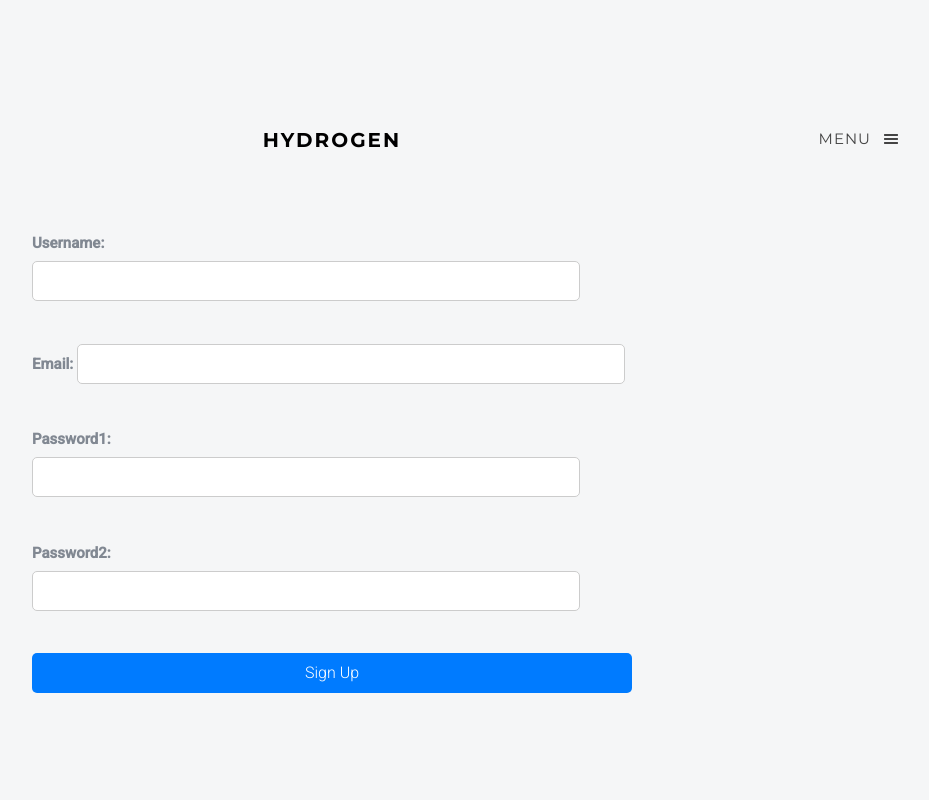
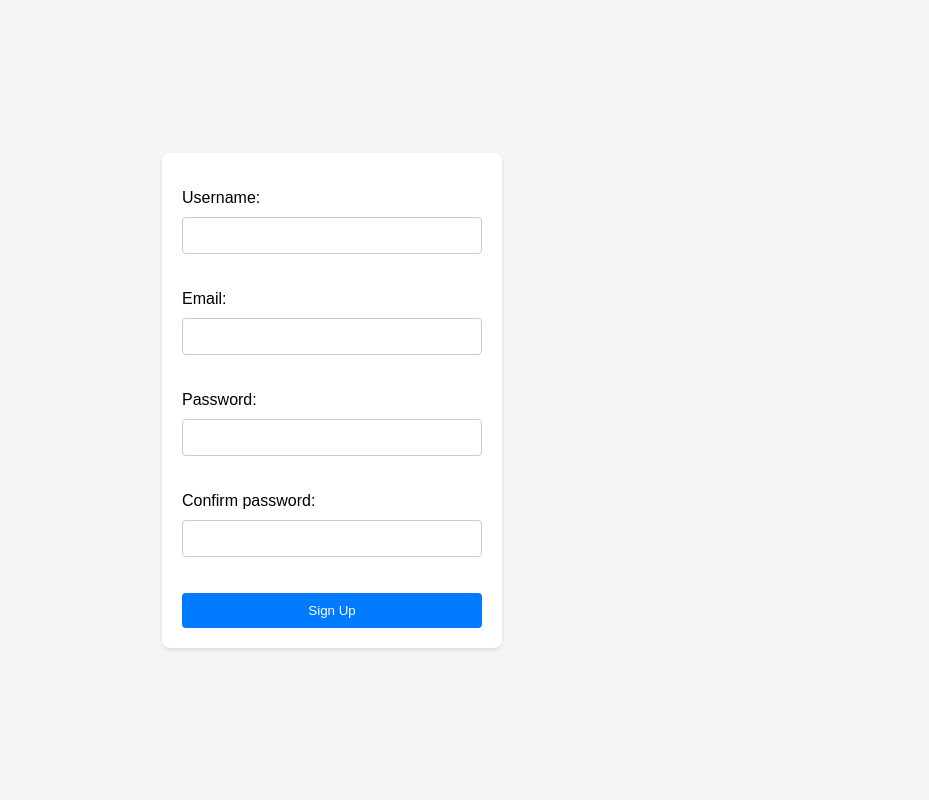
Before and after one commit to Elijah-Ajadi/Blog_Application, a Django app: page /signup.html in a window 1280 px wide. Shown: the whole page, without its empty margins (308-1237 px from the left). Run offline with Django 5.2, Linux system fonts and the light colour scheme; some libraries are stand-ins or nearby versions; some web fonts are replaced.

Commit message:
signup and Login UI Update

```diff
--- a/Templates/signup.html
+++ b/Templates/signup.html
@@ -4,103 +4,121 @@
     <head>
         <meta charset="utf-8">
         <meta http-equiv="X-UA-Compatible" content="IE=edge">
-	<title>{{ post.title }} | Blog</title>
-	<meta name="viewport" content="width=device-width, initial-scale=1">
-	<meta name="description" content="Free HTML5 Template by FREEHTML5.CO" />
-	<meta name="keywords" content="free html5, free template, free bootstrap, html5, css3, mobile first, responsive" />
-	<meta name="author" content="FREEHTML5.CO" />
+        <title>Sign Up</title>
+        <style>
+            body {
+            font-family: Arial, sans-serif;
+            background-color: #f5f5f5;
+            margin: 0;
+            padding: 0;
+            display: flex;
+            justify-content: center;
+            align-items: center;
+            height: 100vh;
+        }
 
-  <!--
-	//////////////////////////////////////////////////////
+        .signup-form {
+            background-color: #fff;
+            border-radius: 8px;
+            box-shadow: 0 2px 4px rgba(0, 0, 0, 0.1);
+            padding: 20px;
+            width: 300px;
+        }
 
-	FREE HTML5 TEMPLATE
-	DESIGNED & DEVELOPED by FREEHTML5.CO
+        .signup-form h2 {
+            margin-top: 0;
+            font-size: 24px;
+            text-align: center;
+        }
 
-	Website: 		http://freehtml5.co/
-	Email: 			info@freehtml5.co
-	Twitter: 		http://twitter.com/fh5co
-	Facebook: 		https://www.facebook.com/fh5co
+        .signup-form input[type="text"],
+        .signup-form input[type="email"],
+        .signup-form input[type="password"] {
+            width: 100%;
+            padding: 10px;
+            margin-top: 10px;
+            margin-bottom: 20px;
+            border: 1px solid #ccc;
+            border-radius: 4px;
+            box-sizing: border-box;
+        }
 
-	//////////////////////////////////////////////////////
-	 -->
+        .signup-form button[type="submit"] {
+            width: 100%;
+            padding: 10px;body {
+            font-family: Arial, sans-serif;
+            background-color: #f5f5f5;
+            margin: 0;
+            padding: 0;
+            display: flex;
+            justify-content: center;
+            align-items: center;
+            height: 100vh;
+        }
 
-  <!-- Facebook and Twitter integration -->
-	<meta property="og:title" content=""/>
-	<meta property="og:image" content=""/>
-	<meta property="og:url" content=""/>
-	<meta property="og:site_name" content=""/>
-	<meta property="og:description" content=""/>
-	<meta name="twitter:title" content="" />
-	<meta name="twitter:image" content="" />
-	<meta name="twitter:url" content="" />
-	<meta name="twitter:card" content="" />
+        .signup-form {
+            background-color: #fff;
+            border-radius: 8px;
+            box-shadow: 0 2px 4px rgba(0, 0, 0, 0.1);
+            padding: 20px;
+            width: 300px;
+        }
 
-	<!-- Place favicon.ico and apple-touch-icon.png in the root directory -->
-	<link rel="shortcut icon" href="favicon.ico">
+        .signup-form h2 {
+            margin-top: 0;
+            font-size: 24px;
+            text-align: center;
+        }
 
-	<!-- Google Webfonts -->
-	<link href='http://fonts.googleapis.com/css?family=Roboto:400,300,100,500' rel='stylesheet' type='text/css'>
-	<link href='https://fonts.googleapis.com/css?family=Montserrat:400,700' rel='stylesheet' type='text/css'>
+        .signup-form input[type="text"],
+        .signup-form input[type="email"],
+        .signup-form input[type="password"] {
+            width: 100%;
+            padding: 10px;
+            margin-top: 10px;
+            margin-bottom: 20px;
+            border: 1px solid #ccc;
+            border-radius: 4px;
+            box-sizing: border-box;
+        }
 
-	<!-- Animate.css -->
-	<link rel="stylesheet" href="{% static 'css/animate.css' %}">
-	<!-- Icomoon Icon Fonts-->
-	<link rel="stylesheet" href="{% static 'css/icomoon.css' %}">
-	<!-- Magnific Popup -->
-	<link rel="stylesheet" href="{% static 'css/magnific-popup.css'%}">
-	<!-- Salvattore -->
-	<link rel="stylesheet" href="{% static 'css/salvattore.css'%}">
-	<!-- Theme Style -->
-	<link rel="stylesheet" href="{% static 'css/style.css'%}">
-    <link rel="stylesheet" href="{% static 'css/form.css'%}">
+        .signup-form button[type="submit"] {
+            width: 100%;
+            padding: 10px;
+            background-color: #007bff;
+            color: #fff;
+            border: none;
+            border-radius: 4px;
+            cursor: pointer;
+        }
 
-	<!-- Modernizr JS -->
-	<script src="{% static 'js/modernizr-2.6.2.min.js'%}"></script>
-	<!-- FOR IE9 below -->
-	<!--[if lt IE 9]>
-	<script src="{% static 'js/respond.min.js'%}"></script>
-	<![endif]-->
+        .signup-form button[type="submit"]:hover {
+            background-color: #0056b3;
+        }
+            background-color: #007bff;
+            color: #fff;
+            border: none;
+            border-radius: 4px;
+            cursor: pointer;
+        }
+
+        .signup-form button[type="submit"]:hover {
+            background-color: #0056b3;
+        }
+
+        </style>
 
     </head>
     <body>
-
-<div id="fh5co-offcanvass">
-		<a href="#" class="fh5co-offcanvass-close js-fh5co-offcanvass-close">Menu <i class="icon-cross"></i> </a>
-		<h1 class="fh5co-logo"><a class="navbar-brand" href="blog.html">Hydrogen</a></h1>
-		<ul>
-			<li><a href="/">Home</a></li>
-			<li class="active"><a href="/about.html">About</a></li>
-			<li><a href="/pricing.html">Pricing</a></li>
-			<li><a href="/contact.html">Contact</a></li>
-		</ul>
-		<h3 class="fh5co-lead">Connect with us</h3>
-		<p class="fh5co-social-icons">
-			<a href="#"><i class="icon-twitter"></i></a>
-			<a href="#"><i class="icon-facebook"></i></a>
-			<a href="#"><i class="icon-instagram"></i></a>
-			<a href="#"><i class="icon-dribbble"></i></a>
-			<a href="#"><i class="icon-youtube"></i></a>
-		</p>
-	</div>
-	<header id="fh5co-header" role="banner">
-		<div class="container">
-			<div class="row">
-				<div class="col-md-12">
-					<a href="#" class="fh5co-menu-btn js-fh5co-menu-btn">Menu <i class="icon-menu"></i></a>
-					<a class="navbar-brand" href="blog.html">Hydrogen</a>
-				</div>
-			</div>
-		</div>
-	</header>
-	<!-- END .header -->
-
     <!-- signup.html -->
-    <div id="fh5co-main">
+        <div class="signup-form">
             <form method="post">
                 {% csrf_token %}
                 {{ form.as_p }}
                 <button type="submit">Sign Up</button>
             </form>
         </div>
+
+
     </body>
 </html>
--- a/personal/forms.py
+++ b/personal/forms.py
@@ -10,14 +10,15 @@ from django.core.exceptions import ValidationError
 class SignUpForm(forms.Form):
     username = forms.CharField(max_length=150)
     email = forms.EmailField(max_length=254)
-    password1 = forms.CharField(widget=forms.PasswordInput)
-    password2 = forms.CharField(widget=forms.PasswordInput)
-    def clean_password2(self):
+    password = forms.CharField(widget=forms.PasswordInput)
+    confirm_password = forms.CharField(widget=forms.PasswordInput)
+
+    def clean_confirm_password(self):
         password1 = self.cleaned_data.get("password1")
-        password2 = self.cleaned_data.get("password2")
-        if password1 and password2 and password1 != password2:
+        confirm_password = self.cleaned_data.get("confirm_password")
+        if password1 and confirm_password and password1 != confirm_password:
             raise ValidationError("Passwords do not match")
-        return password2
+        return confirm_password
 
     def save(self):
         username = self.cleaned_data.get("username")
--- a/static/css/form.css
+++ b/static/css/form.css
@@ -14,24 +14,13 @@
 #id_content,
 #id_category,
 #id_publish,
-#id_status {
-  width: calc(100% - 22px); /* Adjusted width to account for padding and borders */
-  height: 40px; /* Set the height of all fields */
-  padding: 10px;
-  margin-bottom: 20px; /* Add space between fields */
-  border: 1px solid #ccc;
-  border-radius: 5px;
-  font-size: 16px;
-  box-sizing: border-box; /* Include padding and border in the width */
-}
-
-#id_publish,
 #id_username,
+#id_password,
 #id_email,
 #id_password1,
 #id_password2,
-#id_phone_number {
-  width: calc(100% - 52px); /* Adjusted width to account for padding and borders */
+#id_status {
+  width: calc(100% - 22px); /* Adjusted width to account for padding and borders */
   height: 40px; /* Set the height of all fields */
   padding: 10px;
   margin-bottom: 20px; /* Add space between fields */
```
Also changed, not shown: Templates/login.html (+62 -4 lines), assets/css/form.css (+2 -13 lines), db.sqlite3. Lines whose indentation alone changed are shown as unchanged.
